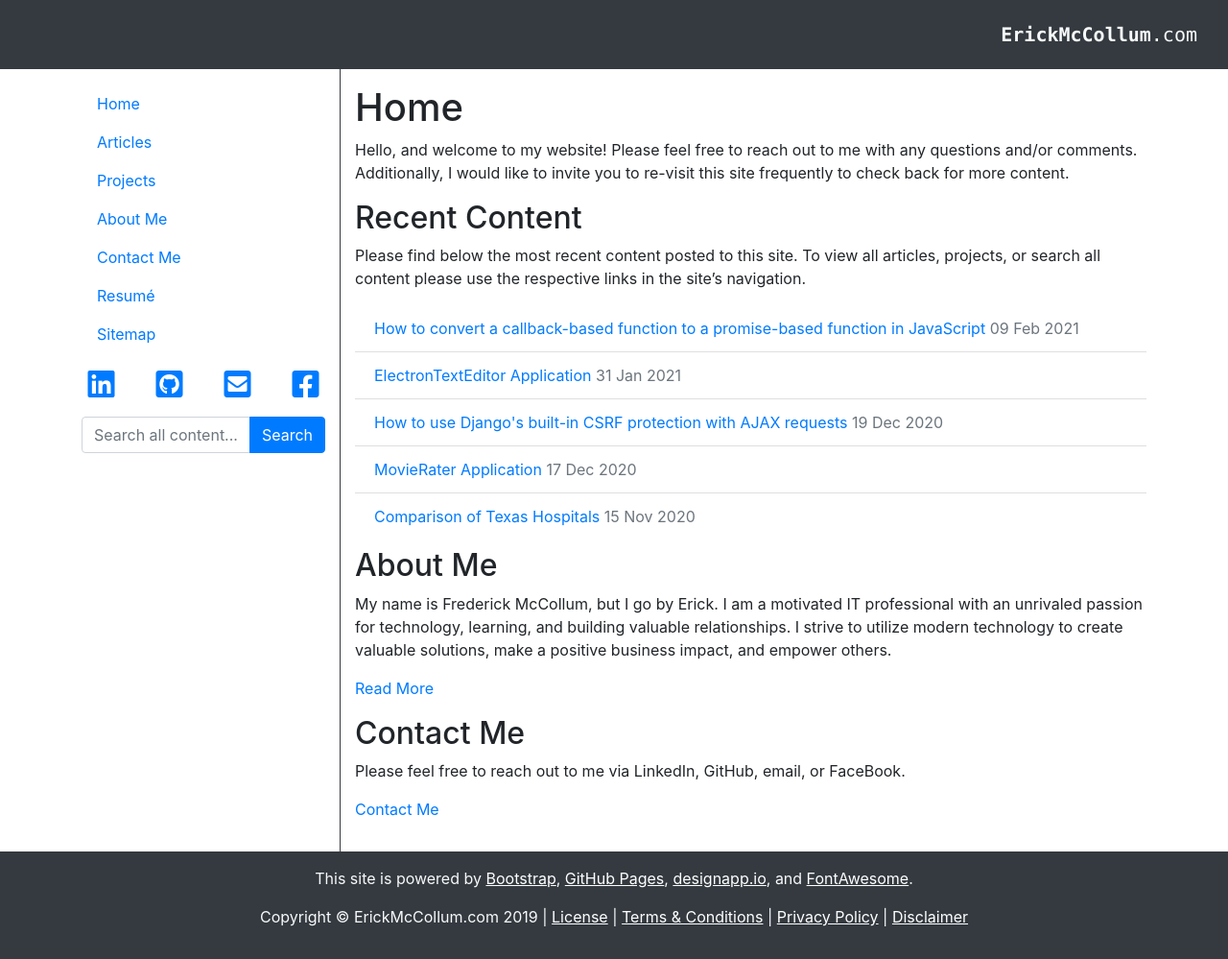
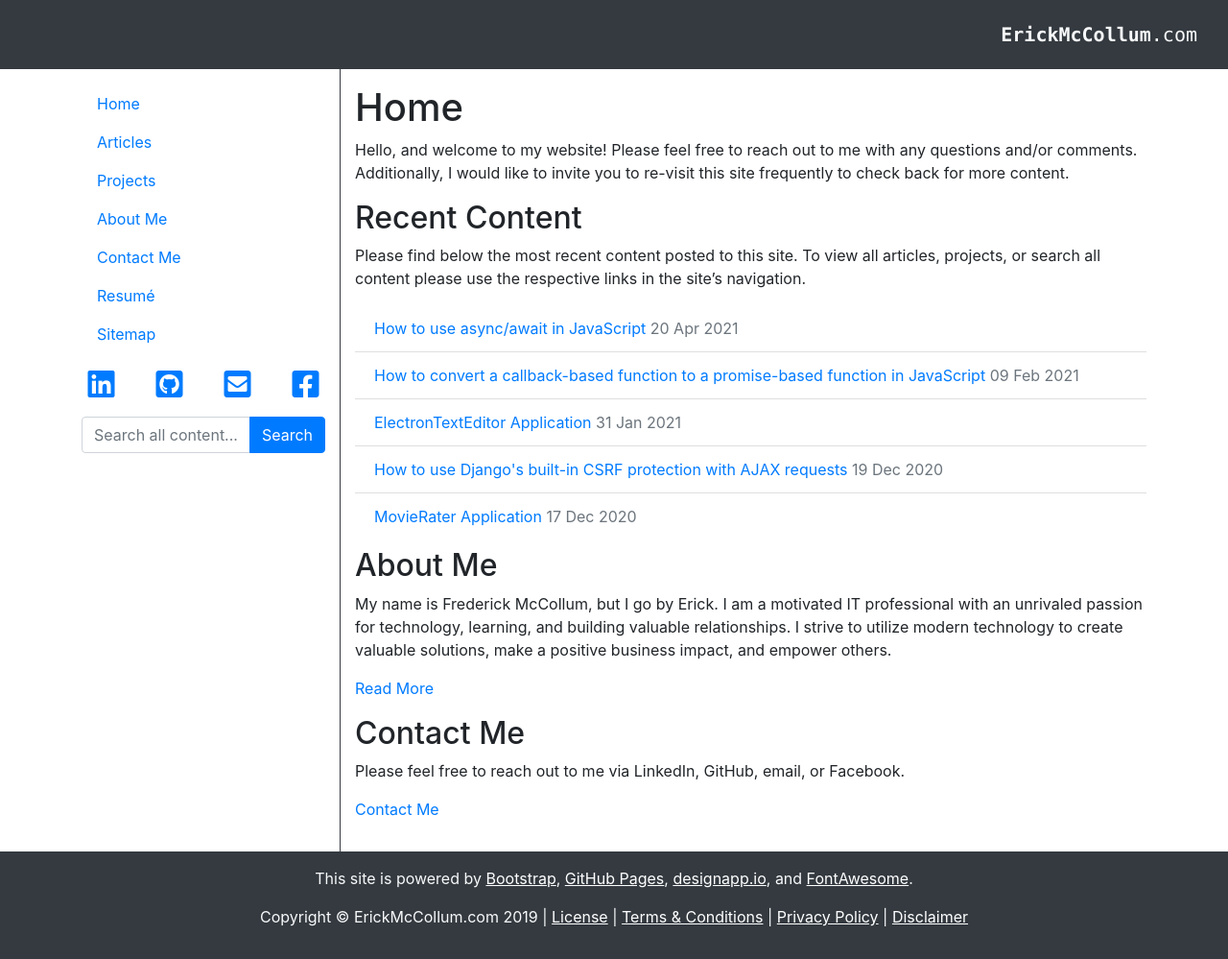
Before and after one commit to frederickm13/frederickm13.github.io, a Jekyll site: the page built from pages/index.md, in a window 1280 px wide. Shown: the whole page at 96% size. Built offline with Jekyll 4.4.1, drawn with Linux system fonts in a browser that asks for light colours; some of the changed lines change nothing that is shown.

Commit message:
Create async/await JavaScript article (#115)

```diff
--- /dev/null
+++ b/_posts/2021-04-20-use-async-await-javascript.md
@@ -0,0 +1,107 @@
+---
+title: How to use async/await in JavaScript
+layout: Post
+date:  2021-04-20 -0600
+external: GitHub
+sourceurl: https://github.com/frederickm13/code-samples/tree/master/JavaScript/UseAsyncAwaitJavaScript
+excerpt: In this post I will be discussing how to develop using async/await in JavaScript.
+tags: [JavaScript, Node, Web, Development, Programming, Async, Asynchronous, AJAX]
+type: article
+---
+
+The use of asynchronous programming is essential in web development. Not only is it essential, but asynchronous programming is extremely powerful. In this article I will be giving a brief overview of how to use the `async` and `await` keywords in JavaScript. Also, please find some additional helpful links/resources at the end of this article.
+
+## Background of asynchronous programming
+The earliest version of asynchronous programming in JavaScript (at least the earliest that I am aware of) involved the use of "callback" functions. Essentially, "callback" functions provide the developer with a way to pass a function as a parameter to another function. This "callback" function would then be executed once the initial function is complete. The use of "callback" functions is still fairly common, especially in Node.js development.
+
+Building upon the concept of asynchronous programming, `Promise` objects were introduced to the JavaScript language. To simplify, JavaScript `Promise` objects enable the developer to more easily write effective, maintainable, asynchronous code. `Promise` objects are a very complex topic, and I will not try to explain them in great detail in this article. Hopefully if you are reading this article, then it means you already have some familiarity with `Promise` objects. If not, then I would suggest that you check out some of the following resources:
+
+- *MDN Web Docs*: [Using Promises](https://developer.mozilla.org/en-US/docs/Web/JavaScript/Guide/Using_promises)
+- *ErickMcCollum.com*: [How to Chain JavaScript Promises](/2020/05/13/how-to-chain-javascript-promises.html)
+- *ErickMcCollum.com*: [How to convert a callback-based function to a promise-based function in JavaScript](/2021/02/09/convert-callback-promise.html)
+
+JavaScript `Promise` objects were a great advancement in asynchronous programming. However, `Promise` objects still pose some complexities that can make them difficult to develop with. This is where the `async` and `await` keywords come into play. The `async` and `await` keywords empower a JavaScript developer to build upon the functionality of `Promise` objects in a way that is much easier to work with, as well as being much more maintainable.
+
+## How to use the `async` keyword
+The `async` keyword can be placed in front of a JavaScript function definition. This keyword declares that a function is asynchronous, and it will return a `Promise` object. Using the `async` keyword enables the developer to write asynchronous code without needing to explicitly create and return `Promise` objects.
+
+For example, please see below how a `Promise`-based function can be re-written to use the `async` keyword.
+
+**Function definition using `Promise` object**:
+
+<pre class="bg-light rounded" style="overflow: auto;">
+
+    function getDataAsync() {
+        return new Promise((resolve, reject) => {
+            try {
+                let data = getSomeData();
+                return resolve(data);
+            } catch (e) {
+                return reject(e);
+            }
+        });
+    }
+
+</pre>
+
+**Function definition using `async` keyword**:
+
+<pre class="bg-light rounded" style="overflow: auto;">
+
+    async function getDataAsync() {
+        try {
+            let data = getSomeData();
+            return data;
+        } catch (e) {
+            throw e;
+        }
+    }
+
+</pre>
+
+## How to use the `await` keyword
+The `await` keyword can be used when calling any asynchronous function that returns a `Promise` object. This keyword tells the JavaScript runtime not to execute any code past that line until the asynchronous function has completed. Using the `await` keyword provides the developer with a way to write asynchronous code without the need for `.then()` or `.catch()` statements.
+
+One caveat to keep in mind is that the `await` keyword can **only** be used within an asynchronous function that was defined using the `async` keyword.
+
+For example, please see below how a function call using `Promise` objects can be re-written to use the `await` keyword.
+
+**Function call using `Promise` object**:
+
+<pre class="bg-light rounded" style="overflow: auto;">
+
+    function getDataAndDoSomethingAsync() {
+        getDataAsync()
+            .then((data) => {
+                doSomethingHere(data);
+            })
+            .catch((error) => {
+                throw error;
+            });
+    }
+
+</pre>
+
+**Function call using `await` keyword**:
+
+<pre class="bg-light rounded" style="overflow: auto;">
+
+    async function getDataAndDoSomethingAsync() {
+        try {
+            let data = await getDataAsync();
+            doSomethingHere(data);
+        } catch (error) {
+            throw error;
+        }
+    }
+
+</pre>
+
+## Additional resources
+The following resources may also be helpful.
+
+- *MDN Web Docs*: [Making asynchronous programming easier with async and await](https://developer.mozilla.org/en-US/docs/Learn/JavaScript/Asynchronous/Async_await)
+- *MDN Web Docs*: [await](https://developer.mozilla.org/en-US/docs/Web/JavaScript/Reference/Operators/await)
+- *MDN Web Docs*: [async function](https://developer.mozilla.org/en-US/docs/Web/JavaScript/Reference/Statements/async_function)
+- *freeCodeCamp.org*: [How to Use Async/Await in JavaScript with Example JS Code](https://www.freecodecamp.org/news/async-await-in-javascript/)
+- *w3schools.com*: [JavaScript Async](https://www.w3schools.com/Js/js_async.asp)
--- a/pages/index.md
+++ b/pages/index.md
@@ -28,6 +28,6 @@ solutions, make a positive business impact, and empower others.
 [Read More](/about-me/)
 
 ## Contact Me
-Please feel free to reach out to me via LinkedIn, GitHub, email, or FaceBook.
+Please feel free to reach out to me via LinkedIn, GitHub, email, or Facebook.
 
 [Contact Me](/contact-me/)
--- a/sitemap.txt
+++ b/sitemap.txt
@@ -29,3 +29,4 @@ https://www.erickmccollum.com/2020/12/17/movie-rater-app.html
 https://www.erickmccollum.com/2020/12/19/use-django-csrf-ajax.html
 https://www.erickmccollum.com/2021/01/31/ElectronTextEditor.html
 https://www.erickmccollum.com/2021/02/09/convert-callback-promise.html
+https://www.erickmccollum.com/2021/04/20/use-async-await-javascript.html
```
Also changed, not shown: Gemfile.lock.
